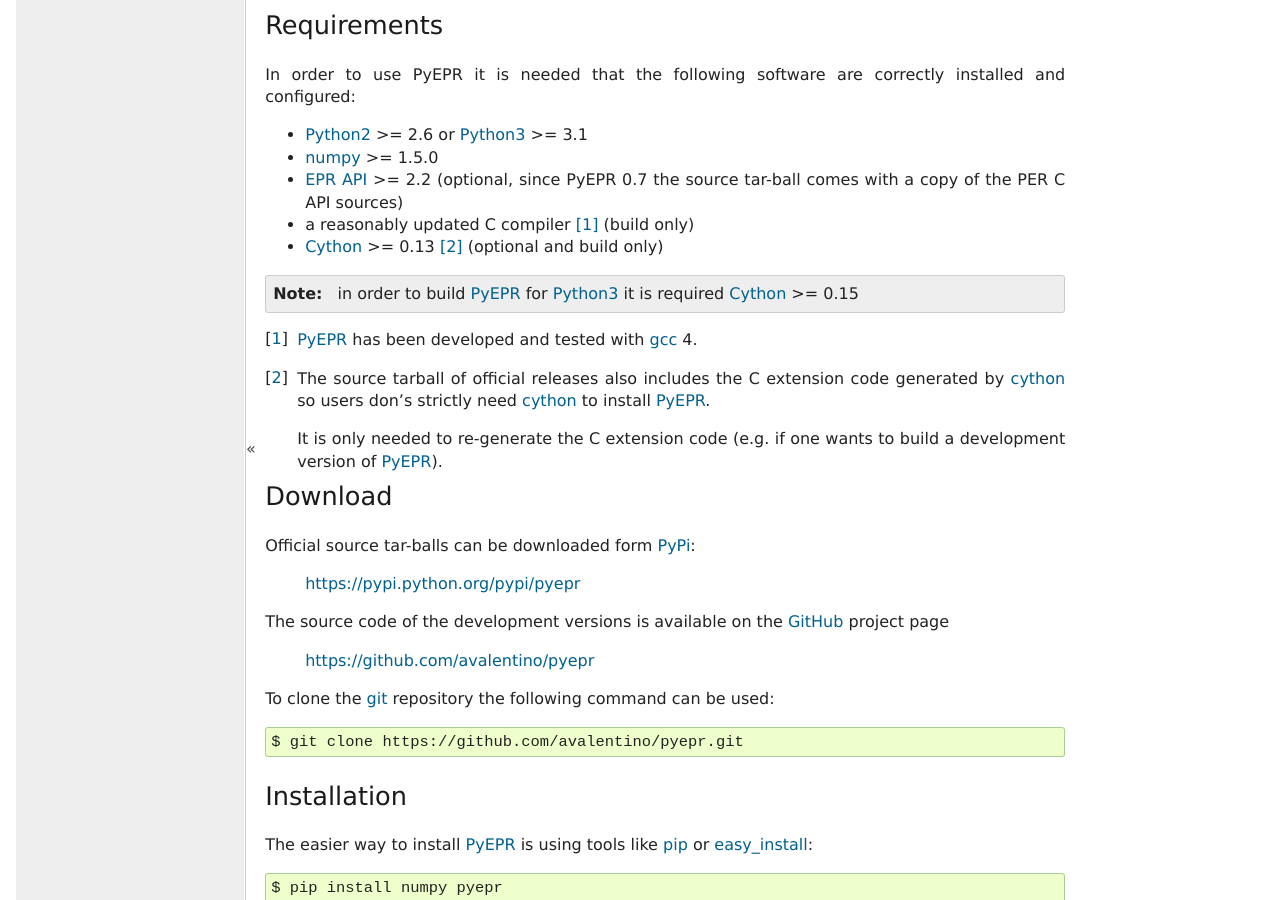
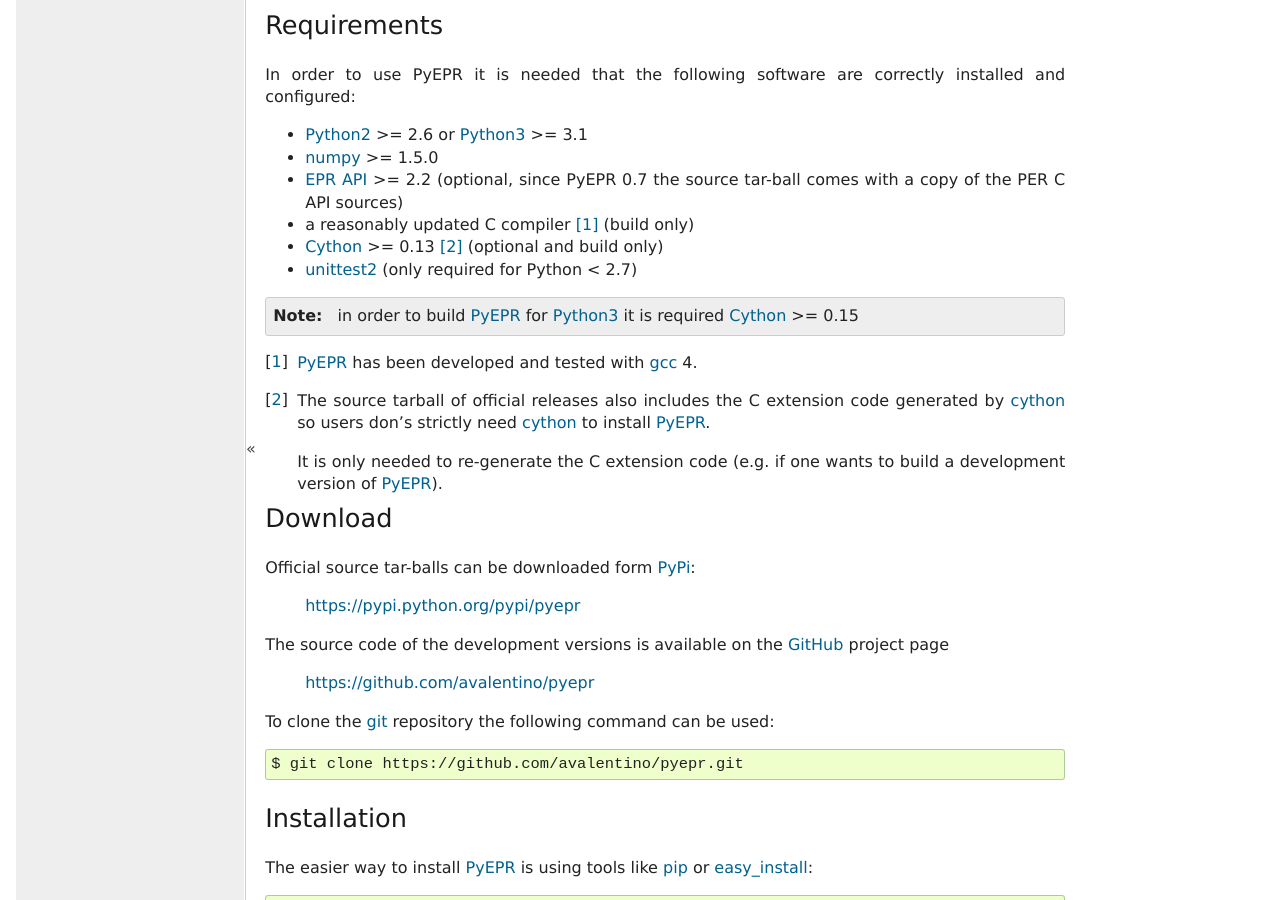
Before and after one commit to avalentino/pyepr, a Sphinx documentation site: the page built from doc/usermanual.txt, in a window 1280 px wide and 900 px high, scrolled down 699 px. Built offline with Sphinx 7.4.7, drawn with Linux system fonts in a browser that asks for light colours; formulas are drawn with MathJax 3.

```diff
--- a/README.txt
+++ b/README.txt
@@ -41,12 +41,14 @@ correctly installed and configured:
   with a copy of the PER C API sources)
 * a reasonably updated C compiler (build only)
 * Cython_ >= 0.13 (build only)
+* unittest2_ (only required for Python < 2.7)
 
 .. _Python2: Python_
 .. _Python3: Python_
 .. _numpy: http://www.numpy.org
 .. _gcc: http://gcc.gnu.org
 .. _Cython: http://cython.org
+.. _unittest2: https://pypi.python.org/pypi/unittest2
 
 
 Download
--- a/doc/usermanual.txt
+++ b/doc/usermanual.txt
@@ -51,6 +51,7 @@ correctly installed and configured:
   with a copy of the PER C API sources)
 * a reasonably updated C compiler [#]_ (build only)
 * Cython_ >= 0.13 [#]_ (optional and build only)
+* unittest2_ (only required for Python < 2.7)
 
 .. note:: in order to build PyEPR_ for Python3_ it is required Cython_ >= 0.15
 
@@ -68,6 +69,7 @@ correctly installed and configured:
 .. _numpy: http://www.numpy.org
 .. _gcc: http://gcc.gnu.org
 .. _Cython: http://cython.org
+.. _unittest2: https://pypi.python.org/pypi/unittest2
 
 
 Download
```
Also changed, not shown: 1 other file.
